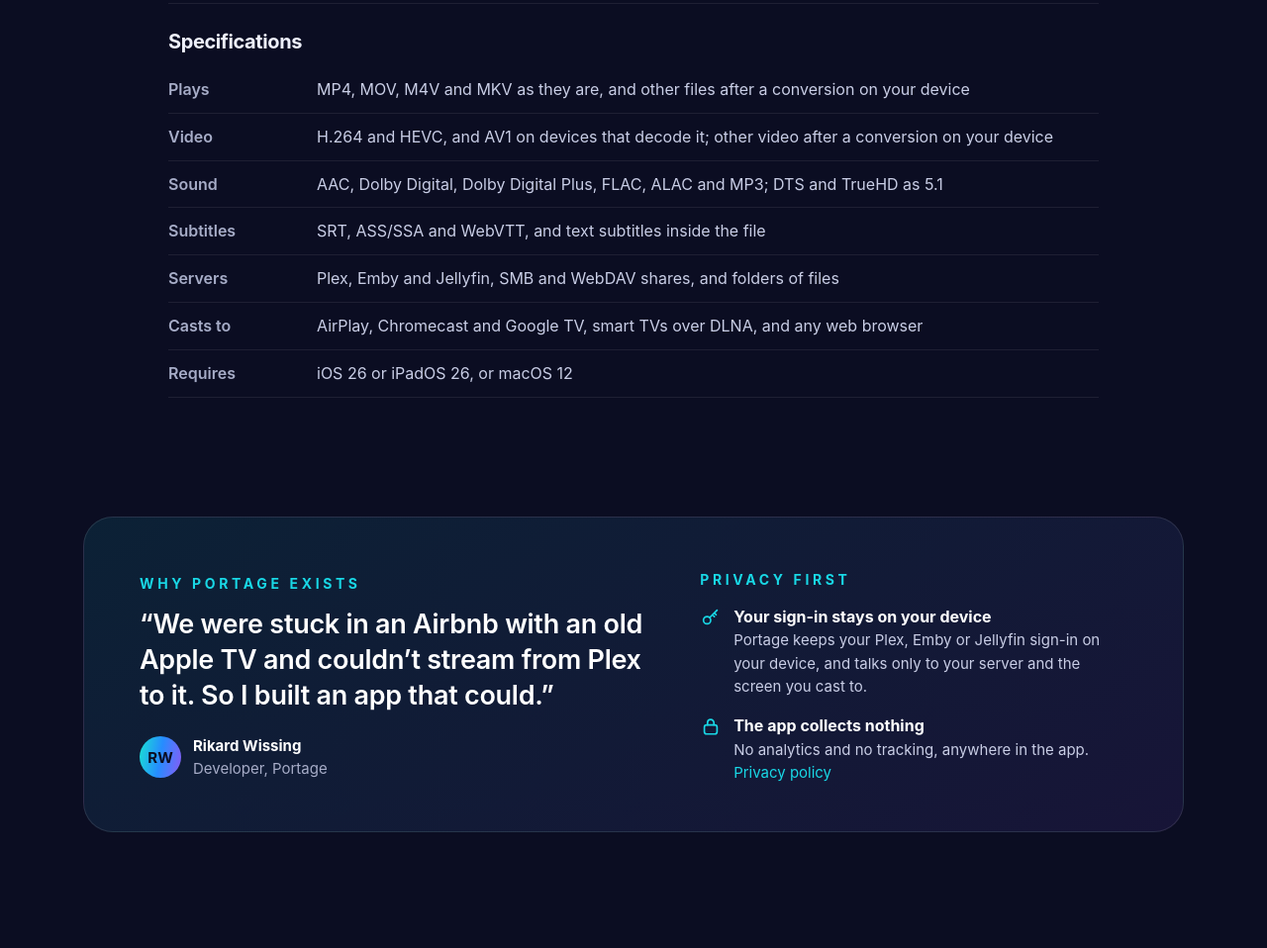
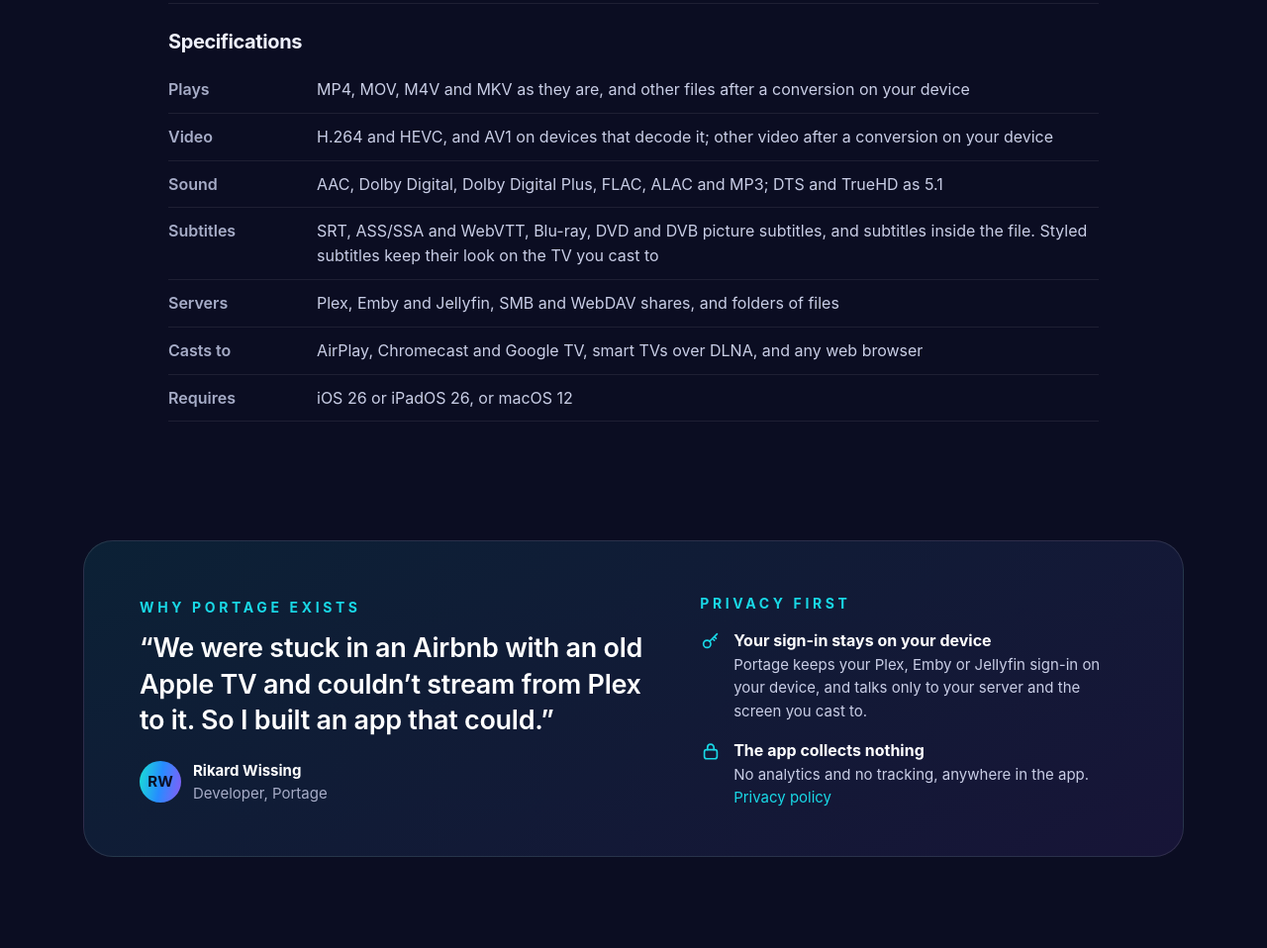
Before and after one commit to rikardwissing/portage-site, a plain HTML site: page index.html in a window 1280 px wide. Shown: the part 2496-3454 px from the top of the page at 99% size. Drawn offline with Linux system fonts and the light colour scheme.

Commit message:
Subtitles line names picture subtitles and styled ones on the TV
Co-Authored-By: Claude Opus 5.5 <noreply@anthropic.com>

```diff
--- a/index.html
+++ b/index.html
@@ -345,7 +345,7 @@
           <dt>Plays</dt><dd>MP4, MOV, M4V and MKV as they are, and other files after a conversion on your device</dd>
           <dt>Video</dt><dd>H.264 and HEVC, and AV1 on devices that decode it; other video after a conversion on your device</dd>
           <dt>Sound</dt><dd>AAC, Dolby Digital, Dolby Digital Plus, FLAC, ALAC and MP3; DTS and TrueHD as 5.1</dd>
-          <dt>Subtitles</dt><dd>SRT, ASS/SSA and WebVTT, and text subtitles inside the file</dd>
+          <dt>Subtitles</dt><dd>SRT, ASS/SSA and WebVTT, Blu-ray, DVD and DVB picture subtitles, and subtitles inside the file. Styled subtitles keep their look on the TV you cast to</dd>
           <dt>Servers</dt><dd>Plex, Emby and Jellyfin, SMB and WebDAV shares, and folders of files</dd>
           <dt>Casts to</dt><dd>AirPlay, Chromecast and Google TV, smart TVs over DLNA, and any web browser</dd>
           <dt>Requires</dt><dd>iOS 26 or iPadOS 26, or macOS 12</dd>
```
Also changed, not shown: src/pages/index.html (+1 -1 lines).
